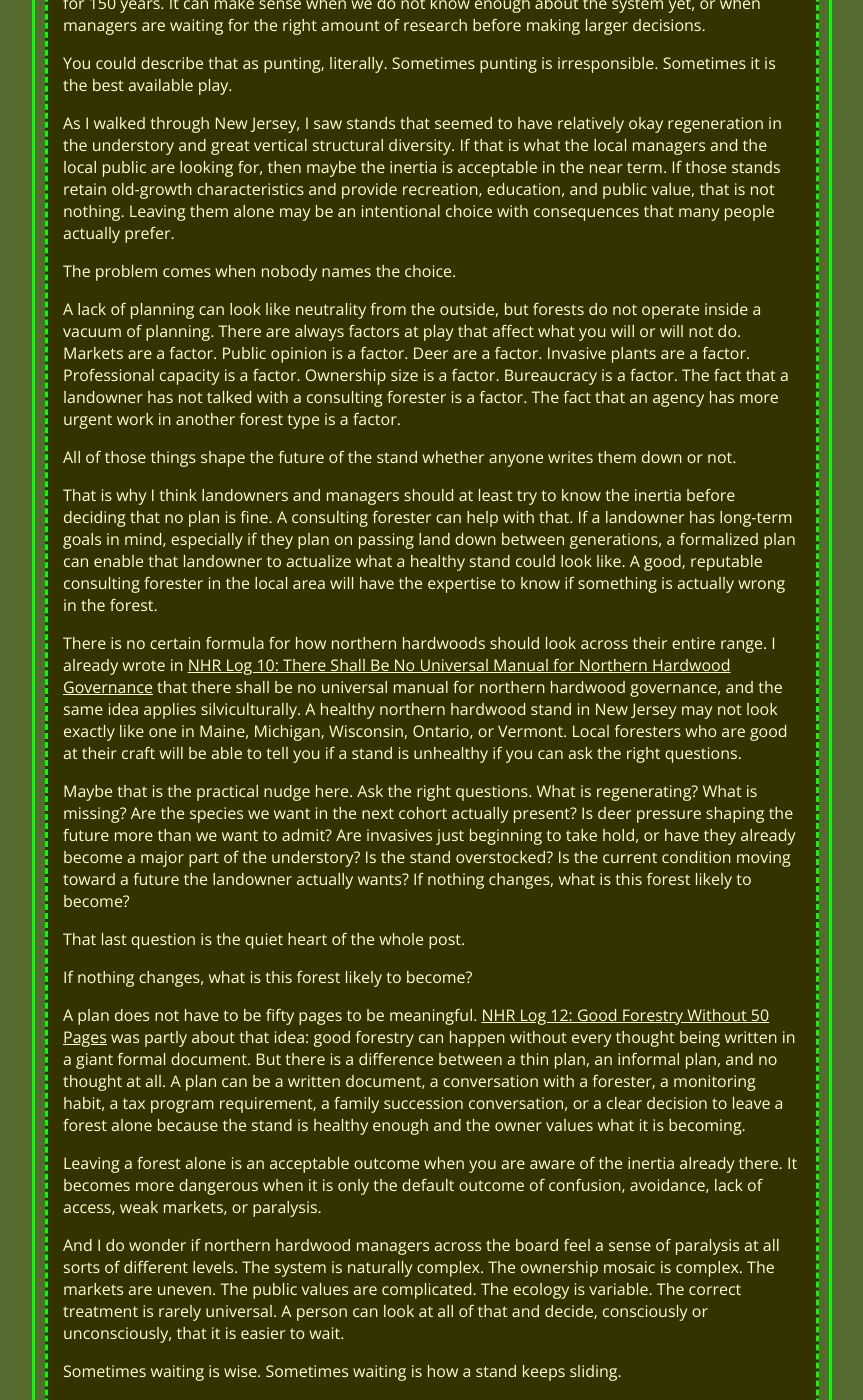
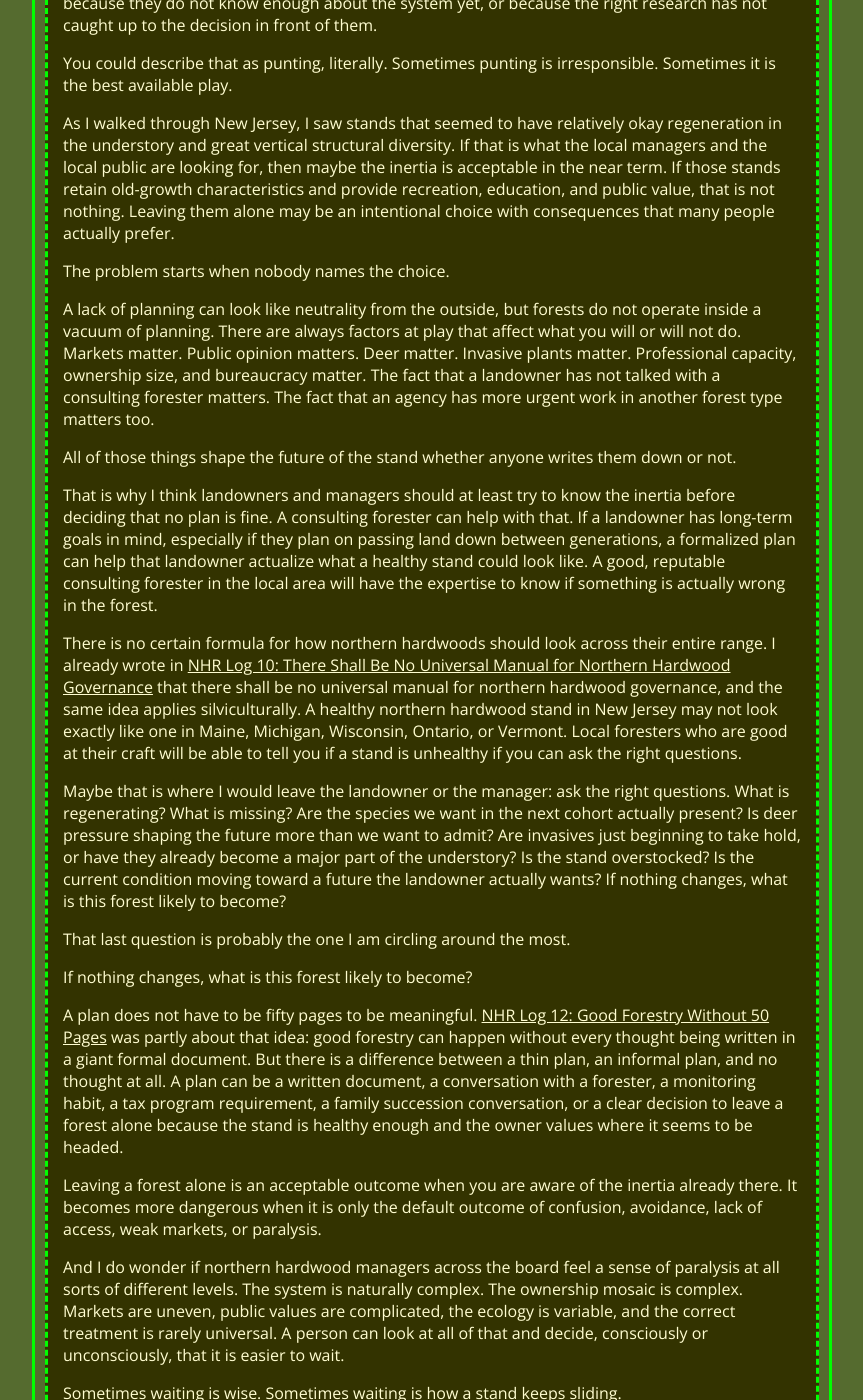
Before and after one commit to MtnTheMan/mtntheman.github.io, a Jekyll site: the page built from _posts/2026-07-22-nhr-log-13-no-plan-is-technically-still-a-plan.md, in a window 1280 px wide and 1400 px high, scrolled down 2462 px. Shown: the whole window, without its empty margins (208-1071 px from the left). Built offline with Jekyll 4.4.1, drawn with Linux system fonts in a browser that asks for light colours; some web fonts are replaced; some of the changed text lies outside the part shown.

Commit message:
Clean AI-isms from NHR Log 13

```diff
--- a/_posts/2026-07-22-nhr-log-13-no-plan-is-technically-still-a-plan.md
+++ b/_posts/2026-07-22-nhr-log-13-no-plan-is-technically-still-a-plan.md
@@ -9,17 +9,17 @@ excerpt: "A reflection on why leaving a forest alone is still a management choic
 
 No plan is technically still a plan.
 
-That is one of my favorite concepts that I wanted to explore while I was on the road, because it gets at something that feels obvious once you say it out loud and still very easy to avoid in practice. No management is actually a management action. You may make a cognizant decision to not make decisions, and at that point you kind of cede the wheel. You let natural course take its course, and whatever variables you have set in motion will move forward.
+This is one of my favorite concepts that I wanted to explore while I was on the road, because it gets at something that feels obvious once you say it out loud and still very easy to avoid in practice. No management is actually a management action. You may make a cognizant decision to not make decisions, and at that point you kind of cede the wheel. You let natural course take its course, and whatever variables you have set in motion keep moving.
 
 That applies especially to forest planning, forest management, and forest ecology. Forests are constantly changing resources. Even if you lack a plan, the world will keep spinning. The world will keep turning, and things will change in a forest. Not having a plan does not mean there will be no outcomes.
 
 If you have an unhealthy system and decide to do nothing, it will likely keep moving along whatever trajectory made it unhealthy in the first place. If you have a system in decent condition, or one with healthy inertia already built into it, doing very little may continue to produce characteristics you actually want. Maybe that means older forest structure. Maybe that means a certain kind of vertical diversity. Maybe that means holding onto a recreational or educational value that the local public understands and appreciates.
 
-So the question is not whether leaving a forest alone is always good or always bad. The question is whether we are honest enough to call it a decision.
+Leaving a forest alone can be good or bad. Either way, we should probably be honest enough to call it a decision.
 
 There is a difference between strategy and tactics that feels useful here. Strategy is the larger overarching plan for what you really want to get out of your woods. Tactics describe how exactly you are going to get there. You can engage in tactics without a strategy. You can cut firewood, remove hazard trees, treat an invasive patch, sell a few logs, or decide not to harvest for another decade, all without a formal plan that says what the stand is supposed to become.
 
-That kind of informal decision-making is common, especially on family forest ownerships. Much of the northern hardwood resource is held in private land ownership, and family forest landowners make up a huge number of individual actors across that landscape. In the 2018 National Woodland Owner Survey summary tables for U.S. family forest ownerships with 10 or more acres, 11 percent of ownerships had a written management plan, 84 percent did not, and 5 percent did not know. In those same tables, 18 percent of ownerships had received forest-management advice in the previous five years, while 82 percent had not (Butler et al. 2021, Appendix 1, Tables US-11 and US-24). The exact percentage changes depending on acreage threshold, region, question wording, and how one defines professional assistance, but the general pattern is clear enough: a lot of forestland is moving forward without much formal planning backbone attached to it.
+This sort of informal decision-making is common, especially on family forest ownerships. Much of the northern hardwood resource is held in private land ownership, and family forest landowners make up a huge number of individual actors across that landscape. In the 2018 National Woodland Owner Survey summary tables for U.S. family forest ownerships with 10 or more acres, 11 percent of ownerships had a written management plan, 84 percent did not, and 5 percent did not know. In those same tables, 18 percent of ownerships had received forest-management advice in the previous five years, while 82 percent had not (Butler et al. 2021, Appendix 1, Tables US-11 and US-24). The exact percentage changes depending on acreage threshold, region, question wording, and how one defines professional assistance, but the general pattern is clear enough: a lot of forestland is moving forward without much formal planning backbone attached to it.
 
 That does not surprise me. Coming up with a plan is difficult. When you are managing ten acres at a time, what is the real benefit of creating a full formal management plan? You are not creating a plan for a landscape mosaic. You are creating a plan for your own backyard. And when you are operating at ten acres of scale, all sorts of things can impact that acreage quickly. Invasive species can spread across ten acres in a matter of years. Deer pressure can shape regeneration. Neighbor effects can matter a lot, because every boundary is close. A storm, a pest, a new owner next door, or a change in access can shift the practical reality of the stand.
 
@@ -29,53 +29,51 @@ But even when a formal plan is absent, the stand still has inertia.
 
 That word keeps coming back to me. Inertia is the direction the system is already moving. In a northern hardwood stand, inertia might be high-grading legacy, too much deer pressure, invasive plants slowly taking more of an impact on the landscape, a lack of sufficient regeneration, a poor diameter structure, or a stand that is overstocked and waiting for some disturbance to decide its future. It might also be a healthy understory, decent regeneration, good vertical structure, and a canopy that is aging into something locally valuable.
 
-That is really at the heart of the Northern Hardwoods Resilience Study. We took data from Forest Inventory and Analysis plots and many different state and local inventorying efforts on northern hardwood forests, and we tried to summarize what is happening for the system inertia of different northern hardwood stands. Are we seeing valuable tree species regenerating in sufficient capacities? Are we lacking sufficient regeneration? Across much of the range, we are seeing stands where sufficient regeneration of desirable or merchantable tree species is not where we would want it to be.
+The Northern Hardwoods Resilience Study is trying to get at that inertia directly. We took data from Forest Inventory and Analysis plots and many different state and local inventorying efforts on northern hardwood forests, and we tried to summarize what is happening across different northern hardwood stands. Are we seeing valuable tree species regenerating in sufficient capacities? Are we lacking sufficient regeneration? Across much of the range, we are seeing stands where sufficient regeneration of desirable or merchantable tree species is not where we would want it to be.
 
 So when we talk about no plan being technically still a plan, that is not a clever little phrase floating above the woods. It is directly connected to forest outcomes. A stand can be left alone into resilience, or it can be left alone into decline. The difference depends on what is already happening in that stand and whether anyone is paying enough attention to notice.
 
-New Jersey gave me a useful case study for thinking about this, though I do not want to single the state out as if it were the whole story. It is more like a visible example of a pattern that shows up in transition zones. I was passing by Red Barn Pond in New Jersey when I started thinking through this. In the northwest corner of the state, northern hardwood forests are present in large contiguous chunks: Stokes State Forest, High Point State Park, the Delaware Water Gap National Recreation Area, and other connected patches that make up a broad hardwood landscape.
+New Jersey helped me think through this, though I do not want to single the state out as if it were the whole story. It is more like a visible example of something that can happen in transition zones. I was passing by Red Barn Pond in New Jersey when I started thinking through this. In the northwest corner of the state, northern hardwood forests are present in large contiguous chunks: Stokes State Forest, High Point State Park, the Delaware Water Gap National Recreation Area, and other connected patches that make up a broad hardwood landscape.
 
 But northern hardwoods do not occupy the center of forestry energy in New Jersey. The Pine Barrens take up so much of the state forestry scene. That means the northwest hardwood section can be passed up or receive far less tactical attention. There may be a management plan somewhere at the state level, but tactically, not much may happen in those hardwood stands. Markets may be limited. Bureaucratic frameworks can be steep. The public may be watching closely. Old growth characteristics are valued by many people, and many people do not like cuts when entries are made.
 
 In that kind of situation, doing very little becomes easier than naming a specific hardwood strategy.
 
-That same general pattern can show up in other transition zones too. If you are in Minnesota and much of the energy is going toward pine systems, or in New Jersey and much of the energy is going toward the Pine Barrens, northern hardwoods can become the forest type that is present but not always central. Attention is divided. Management capacity is divided. Markets are divided. The forest does not stop changing just because the management attention is elsewhere.
+That same general pattern can show up in other transition zones too. If you are in Minnesota and much of the energy is going toward pine systems, or in New Jersey and much of the energy is going toward the Pine Barrens, northern hardwoods can become the forest type that is present but not always central. Attention, management capacity, and markets all get divided. The forest does not stop changing just because the management attention is elsewhere.
 
-The fair version of this argument has to admit that doing very little can be legitimate. It can make sense when the acreage is too small to justify a rigid plan. It can make sense when hardwood markets are weak or far away. It can make sense when the local public values older forest structure, recreation, education, aesthetics, or the feeling of a forest that has not been harvested for 150 years. It can make sense when we do not know enough about the system yet, or when managers are waiting for the right amount of research before making larger decisions.
+The fair version of this argument has to admit that doing very little can be legitimate. A small acreage may not justify a rigid plan. Weak or distant hardwood markets may make harvests impractical. The local public may value older forest structure, recreation, education, aesthetics, or the feeling of a forest that has not been harvested for 150 years. Managers may also be waiting because they do not know enough about the system yet, or because the right research has not caught up to the decision in front of them.
 
 You could describe that as punting, literally. Sometimes punting is irresponsible. Sometimes it is the best available play.
 
 As I walked through New Jersey, I saw stands that seemed to have relatively okay regeneration in the understory and great vertical structural diversity. If that is what the local managers and the local public are looking for, then maybe the inertia is acceptable in the near term. If those stands retain old-growth characteristics and provide recreation, education, and public value, that is not nothing. Leaving them alone may be an intentional choice with consequences that many people actually prefer.
 
-The problem comes when nobody names the choice.
+The problem starts when nobody names the choice.
 
-A lack of planning can look like neutrality from the outside, but forests do not operate inside a vacuum of planning. There are always factors at play that affect what you will or will not do. Markets are a factor. Public opinion is a factor. Deer are a factor. Invasive plants are a factor. Professional capacity is a factor. Ownership size is a factor. Bureaucracy is a factor. The fact that a landowner has not talked with a consulting forester is a factor. The fact that an agency has more urgent work in another forest type is a factor.
+A lack of planning can look like neutrality from the outside, but forests do not operate inside a vacuum of planning. There are always factors at play that affect what you will or will not do. Markets matter. Public opinion matters. Deer matter. Invasive plants matter. Professional capacity, ownership size, and bureaucracy matter. The fact that a landowner has not talked with a consulting forester matters. The fact that an agency has more urgent work in another forest type matters too.
 
 All of those things shape the future of the stand whether anyone writes them down or not.
 
-That is why I think landowners and managers should at least try to know the inertia before deciding that no plan is fine. A consulting forester can help with that. If a landowner has long-term goals in mind, especially if they plan on passing land down between generations, a formalized plan can enable that landowner to actualize what a healthy stand could look like. A good, reputable consulting forester in the local area will have the expertise to know if something is actually wrong in the forest.
+That is why I think landowners and managers should at least try to know the inertia before deciding that no plan is fine. A consulting forester can help with that. If a landowner has long-term goals in mind, especially if they plan on passing land down between generations, a formalized plan can help that landowner actualize what a healthy stand could look like. A good, reputable consulting forester in the local area will have the expertise to know if something is actually wrong in the forest.
 
 There is no certain formula for how northern hardwoods should look across their entire range. I already wrote in [NHR Log 10: There Shall Be No Universal Manual for Northern Hardwood Governance](https://www.mtntheman.com/northern-hardwoods/research/travel/2026/07/15/nhr-log-10-there-shall-be-no-universal-manual-for-northern-hardwood-governance.html) that there shall be no universal manual for northern hardwood governance, and the same idea applies silviculturally. A healthy northern hardwood stand in New Jersey may not look exactly like one in Maine, Michigan, Wisconsin, Ontario, or Vermont. Local foresters who are good at their craft will be able to tell you if a stand is unhealthy if you can ask the right questions.
 
-Maybe that is the practical nudge here. Ask the right questions. What is regenerating? What is missing? Are the species we want in the next cohort actually present? Is deer pressure shaping the future more than we want to admit? Are invasives just beginning to take hold, or have they already become a major part of the understory? Is the stand overstocked? Is the current condition moving toward a future the landowner actually wants? If nothing changes, what is this forest likely to become?
+Maybe that is where I would leave the landowner or the manager: ask the right questions. What is regenerating? What is missing? Are the species we want in the next cohort actually present? Is deer pressure shaping the future more than we want to admit? Are invasives just beginning to take hold, or have they already become a major part of the understory? Is the stand overstocked? Is the current condition moving toward a future the landowner actually wants? If nothing changes, what is this forest likely to become?
 
-That last question is the quiet heart of the whole post.
+That last question is probably the one I am circling around the most.
 
 If nothing changes, what is this forest likely to become?
 
-A plan does not have to be fifty pages to be meaningful. [NHR Log 12: Good Forestry Without 50 Pages](https://www.mtntheman.com/northern-hardwoods/research/travel/2026/07/20/nhr-log-12-good-forestry-without-50-pages.html) was partly about that idea: good forestry can happen without every thought being written in a giant formal document. But there is a difference between a thin plan, an informal plan, and no thought at all. A plan can be a written document, a conversation with a forester, a monitoring habit, a tax program requirement, a family succession conversation, or a clear decision to leave a forest alone because the stand is healthy enough and the owner values what it is becoming.
+A plan does not have to be fifty pages to be meaningful. [NHR Log 12: Good Forestry Without 50 Pages](https://www.mtntheman.com/northern-hardwoods/research/travel/2026/07/20/nhr-log-12-good-forestry-without-50-pages.html) was partly about that idea: good forestry can happen without every thought being written in a giant formal document. But there is a difference between a thin plan, an informal plan, and no thought at all. A plan can be a written document, a conversation with a forester, a monitoring habit, a tax program requirement, a family succession conversation, or a clear decision to leave a forest alone because the stand is healthy enough and the owner values where it seems to be headed.
 
 Leaving a forest alone is an acceptable outcome when you are aware of the inertia already there. It becomes more dangerous when it is only the default outcome of confusion, avoidance, lack of access, weak markets, or paralysis.
 
-And I do wonder if northern hardwood managers across the board feel a sense of paralysis at all sorts of different levels. The system is naturally complex. The ownership mosaic is complex. The markets are uneven. The public values are complicated. The ecology is variable. The correct treatment is rarely universal. A person can look at all of that and decide, consciously or unconsciously, that it is easier to wait.
+And I do wonder if northern hardwood managers across the board feel a sense of paralysis at all sorts of different levels. The system is naturally complex. The ownership mosaic is complex. Markets are uneven, public values are complicated, the ecology is variable, and the correct treatment is rarely universal. A person can look at all of that and decide, consciously or unconsciously, that it is easier to wait.
 
 Sometimes waiting is wise. Sometimes waiting is how a stand keeps sliding.
 
-No plan is technically still a plan because the forest will keep moving through time. That does not mean every acre needs a rigid management document. It does not mean every unmanaged stand is failing. It does not mean every agency or landowner should be blamed for doing very little. It means the absence of a plan should be treated as a choice with consequences, and the fairness of that choice depends on the forest itself.
+No plan is technically still a plan because the forest will keep moving through time. That does not mean every acre needs a rigid management document, every unmanaged stand is failing, or every agency or landowner should be blamed for doing very little. It means the absence of a plan should be treated as a choice with consequences, and the fairness of that choice depends on the forest itself.
 
-If the inertia is good, maybe the plan is to protect it.
-
-If the inertia is bad, maybe the plan needs to stop pretending it is absent.
+If the inertia is good, maybe the plan is to protect it. If the inertia is bad, maybe the plan needs to stop pretending it is absent.
 
 ## Works Cited
 
```
